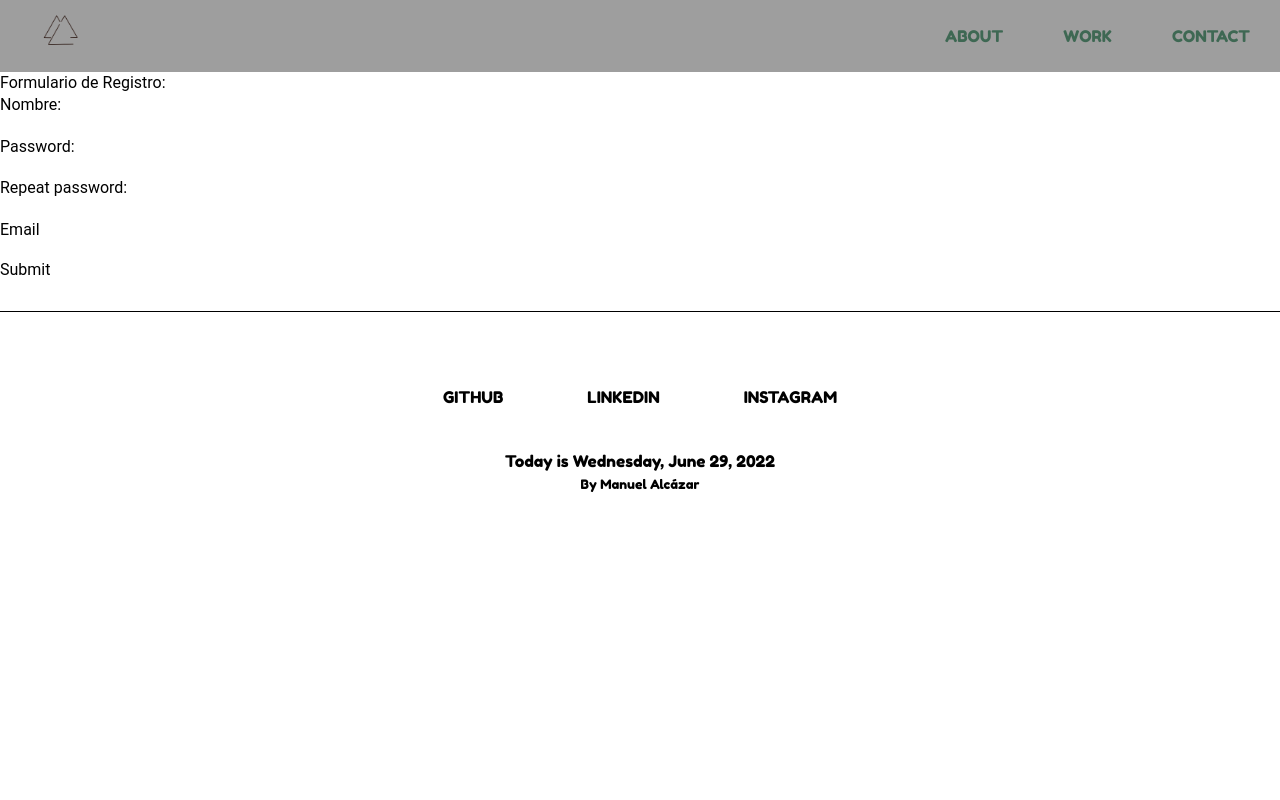
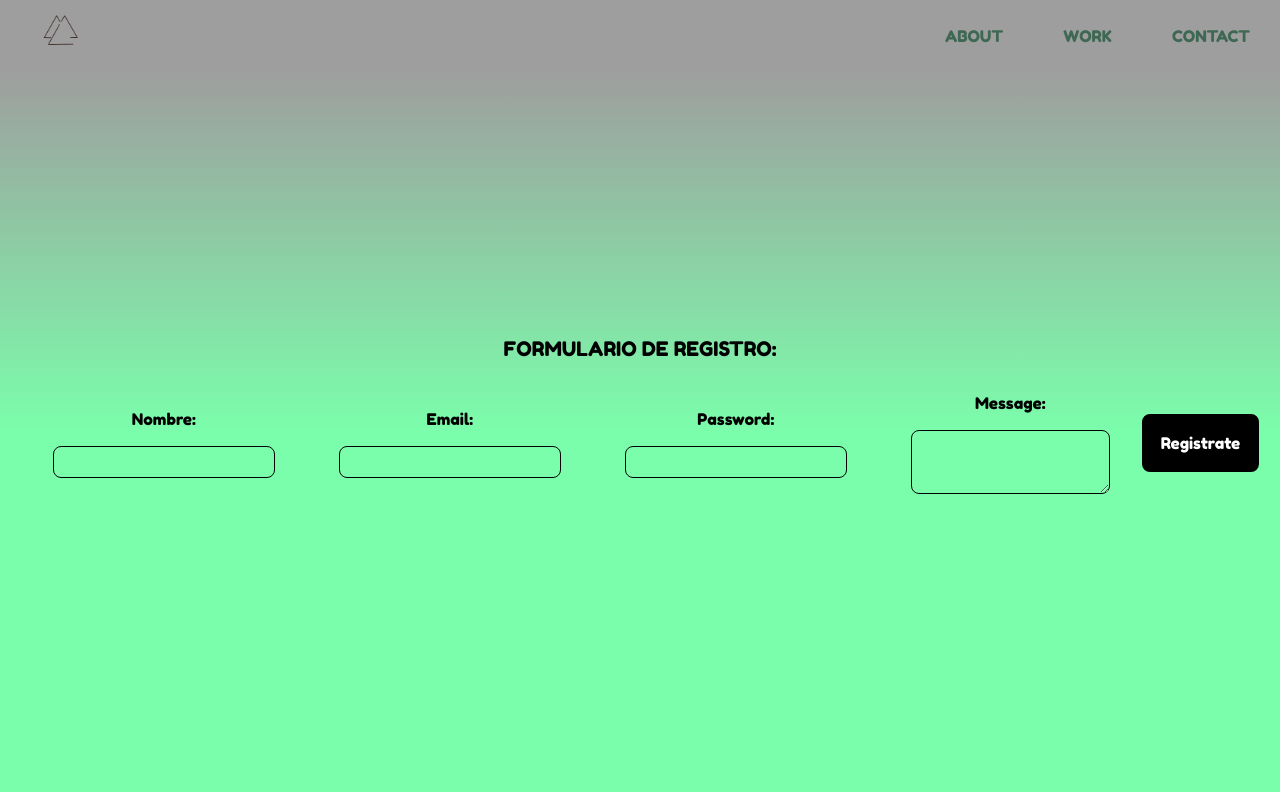
Before and after one commit to Manuel0311Nan/PortfolioAngular, an Angular app: page /contact in a window 1280 px wide. Shown: the top 800 px of the page. Built offline with nearby package versions, Linux system fonts and the light colour scheme.

Commit message:
maquetación formulario

```diff
--- a/src/app/app-routing.module.ts
+++ b/src/app/app-routing.module.ts
@@ -2,7 +2,7 @@ import { NgModule } from '@angular/core';
 import { RouterModule, Routes } from '@angular/router';
 
 const routes: Routes = [
-  { path: '', redirectTo: 'home', pathMatch: 'full' },
+  { path: '', redirectTo: 'about', pathMatch: 'full' },
   { path: 'about', loadChildren: () => import('./pages/about/about.module').then(m => m.AboutModule) },
   { path: 'work', loadChildren: () => import('./pages/work/work.module').then(m => m.WorkModule) },
   { path: 'contact', loadChildren: () => import('./pages/contact/contact.module').then(m=>m.ContactModule)}
--- a/src/app/app.module.ts
+++ b/src/app/app.module.ts
@@ -3,7 +3,7 @@ import { BrowserModule } from '@angular/platform-browser';
 import { AppRoutingModule } from './app-routing.module';
 import { AppComponent } from './app.component';
 import { CoreModule } from './core/core.module';
-
+import { HttpClientModule} from '@angular/common/http'
 @NgModule({
   declarations: [
     AppComponent
@@ -11,7 +11,8 @@ import { CoreModule } from './core/core.module';
   imports: [
     BrowserModule,
     AppRoutingModule,
-    CoreModule
+    CoreModule,
+    HttpClientModule
   ],
   providers: [],
   bootstrap: [AppComponent]
--- a/src/app/models/user-register.ts
+++ b/src/app/models/user-register.ts
@@ -1,6 +1,5 @@
 export interface UserRegister {
   name: string;
+  email: string;
   password: string;
-  passwordRepeat: string
-  email: string;
 }
--- a/src/app/pages/about/about.component.html
+++ b/src/app/pages/about/about.component.html
@@ -3,9 +3,9 @@
     <img class="about__img" src="./../../../assets/images/avatar.jpg" alt="...">
     <div class="about__info">
     <h1 class="about__h1">I'm Manuel Alcázar</h1>
-    <p class="about__p">I'm a Full Stafk Devolper especialiced in Angular, PHP and MySQL </p>
+    <p class="about__p">I'm a Full Stack Devoloper especialiced in Angular, PHP and MySQL </p>
 
   </div>
-  <h3 class="about__link"> Catch my   <a class="about__a" routerLink='/work'> work!</a> </h3>
+  <h3 class="about__link"> Catch my   <a class="about__a" routerLink='/work'> jobs!</a> </h3>
   </div>
 </section>
--- a/src/app/pages/contact/contact-routing.module.ts
+++ b/src/app/pages/contact/contact-routing.module.ts
@@ -3,8 +3,7 @@ import { NgModule } from '@angular/core';
 import { RouterModule, Routes } from '@angular/router';
 
 const routes: Routes = [
-  {
-    path: "",
+  {path: "",
     component: ContactComponent
   }
 ];
--- a/src/app/pages/contact/contact.component.html
+++ b/src/app/pages/contact/contact.component.html
@@ -1,49 +1,25 @@
-<h2>Formulario de Registro:</h2>
-<!-- formGroup es el nombre de nuestro formFroup del .ts -->
-<form novalidate (ngSubmit)="onSubmit()" [formGroup]="userRegisterForm">
-  <!-- Fieldset del primer campo - name -->
-	<fieldset>
-    <label for="name">Nombre:</label>
-    <input type="text" id="name" formControlName="name" />
-		<!-- Si el campo name es invalido / ha sido tocado / submitted = true -->
-    <div *ngIf="!userRegisterForm.get('name')?.valid &&
-        (userRegisterForm.get('name')?.dirty || submitted)">
-      Has introducido mal tu nombre
-    </div>
+<section class="form">
+<h2 class="form__h2">Formulario de Registro:</h2>
+<form class="form__form" novalidate (ngSubmit)="onSubmit()" [formGroup]="userRegisterForm">
+	<fieldset class="form__fieldset">
+    <label class="form__label" for="name">Nombre:</label>
+    <input class="form__input" type="text" id="name" formControlName="name"  />
   </fieldset>
+  <fieldset class="form__fieldset">
+    <label class="form__label" for="email">Email:</label>
+    <input class="form__input" type="text" id="email" formControlName="email"  />
 
-	<!-- Fieldset del segundo campo - password -->
-	<fieldset>
-    <label for="password">Password:</label>
-    <input type="password" id="password" formControlName="password" />
-		<!-- Si el campo password es invalido / ha sido password / submitted = true -->
-    <div *ngIf="!userRegisterForm.get('password')?.valid &&
-        (userRegisterForm.get('password')?.dirty || submitted)">
-      Has introducido mal tu contraseña
-    </div>
   </fieldset>
+	<fieldset class="form__fieldset">
+    <label class="form__label" for="password">Password:</label>
+    <input class="form__input" type="password" id="password" formControlName="password" />
 
-	<!-- Fieldset del segundo campo - repeatPassword -->
-	<fieldset>
-    <label for="passwordRepeat">Repeat password:</label>
-    <input type="password" id="passwordRepeat" formControlName="passwordRepeat" />
-		<!-- Si el campo repeatPassword es invalido / ha sido password / submitted = true -->
-    <div *ngIf="!userRegisterForm.get('passwordRepeat')?.valid&&
-        (userRegisterForm.get('passwordRepeat')?.dirty || submitted)"> -->
-      Tu contraseña no coincide
- </div>
   </fieldset>
-  <fieldset>
-    <label for="email">Email</label>
-    <input type="text" id="email" formControlName="email" />
-		<!-- Si el campo repeatPassword es invalido / ha sido password / submitted = true -->
-    <div *ngIf="!userRegisterForm.get('email')?.valid&&
-        (userRegisterForm.get('rmail')?.dirty || submitted)"> -->
-      Email Incorrecto
- </div>
+  <fieldset class="form__fieldset">
+    <label class="form__label" for="message">Message:</label>
+    <textarea class="form__textarea" name="" id=""></textarea>
+
   </fieldset>
-
-	<!-- Botón deshabilitado hasta que el formulario sea valid -->
-	<button type="submit" [disabled]="!userRegisterForm.valid">Submit</button>
-
+	<button class="form__button" type="submit" [disabled]="!userRegisterForm.valid">Registrate</button>
 </form>
+</section>
--- a/src/app/pages/contact/contact.component.ts
+++ b/src/app/pages/contact/contact.component.ts
@@ -1,6 +1,7 @@
 import { Component} from '@angular/core';
-import { FormGroup, FormBuilder, Validators } from '@angular/forms';
+import { FormGroup, FormBuilder, Validators, FormControl } from '@angular/forms';
 import { UserRegister } from 'src/app/models/user-register';
+
 @Component({
   selector: 'app-contact',
   templateUrl: './contact.component.html',
@@ -9,25 +10,21 @@ import { UserRegister } from 'src/app/models/user-register';
 export class ContactComponent{
   public userRegisterForm: FormGroup;
   public submitted: boolean = false;
-  passwordPattern = "^(?=.*\d)(?=.*[a-z])(?=.*[A-Z])(?!.*\s).{6,12}$";
-  emailPattern = "^[a-z0-9._%+-]+@[a-z0-9.-]+\.[a-z]{2,4}$";
-  constructor(private formBuilder: FormBuilder) {
+  constructor(
+    private formBuilder: FormBuilder,) {
     this.userRegisterForm = this.formBuilder.group({
-      name: ['', [Validators.required, Validators.maxLength(20)]],
-      password: ['', [Validators.required, Validators.pattern(this.passwordPattern)]],
-      passwordRepeat: ['', [Validators.required, Validators.pattern(this.passwordPattern)]],
-      email: ['', Validators.required, Validators.pattern(this.emailPattern)]
+      name:  new FormControl( '', [Validators.required,]),
+      email:new FormControl( '', [Validators.required, Validators.pattern("^[a-z0-9._%+-]+@[a-z0-9.-]+\.[a-z]{2,4}$")]),
+      password: new FormControl( '', [Validators.required,  Validators.pattern("^(?=.*\d)(?=.*[a-z])(?=.*[A-Z])(?!.*\s).{6,12}$")])
     })
   }
-
   public onSubmit(): void {
     this.submitted = true;
     if (this.userRegisterForm.valid) {
       const user: UserRegister = {
         name: this.userRegisterForm.get('name')?.value,
+        email: this.userRegisterForm.get('email')?.value,
         password: this.userRegisterForm.get('password')?.value,
-        passwordRepeat: this.userRegisterForm.get('passwordRepeat')?.value,
-        email: this.userRegisterForm.get('email')?.value,
       };
       console.log(user);
       this.userRegisterForm.reset();
--- a/src/app/pages/contact/contact.module.ts
+++ b/src/app/pages/contact/contact.module.ts
@@ -1,3 +1,4 @@
+import { RouterModule } from '@angular/router';
 import { ReactiveFormsModule } from '@angular/forms';
 import { NgModule } from '@angular/core';
 import { CommonModule } from '@angular/common';
@@ -13,7 +14,8 @@ import { ContactComponent } from './contact.component';
   imports: [
     CommonModule,
     ContactRoutingModule,
-    ReactiveFormsModule
+    ReactiveFormsModule,
+    RouterModule
   ]
 })
 export class ContactModule { }
--- a/src/styles/1-pages/_about.scss
+++ b/src/styles/1-pages/_about.scss
@@ -3,7 +3,7 @@
   justify-content: center;
   background: linear-gradient(180deg, #9e9e9e 0%, rgba(252, 176, 69, 0.596) 80%);
   width: 100%;
-  height: 70vh;
+  height: 90vh;
   &__div{
     display: flex;
     justify-content: center;
--- a/src/styles/1-pages/_contact.scss
+++ b/src/styles/1-pages/_contact.scss
@@ -1,31 +1,61 @@
-.container{
+.form{
   display: flex;
-
+flex-direction: column;
 justify-content: center;
   align-items: center;
   width: 100%;
   background: rgb(158,158,158);
   background: linear-gradient(180deg, rgba(158,158,158,1) 0%, hsla(142, 98%, 55%, 0.582) 50%);
-  height: 70vh;
-  @media screen  and (max-width: 900px) {
+  height: 90vh;
+  @media screen  and (max-width: 1000px) {
+    padding-top: 3em;
+    height: 90vh;
+        }
+        &__form{
+          display: flex;
+          align-items: center;
+          justify-content: space-between;
+          @media screen  and (max-width: 1000px) {
             flex-direction: column;
                 }
-  .contact{
-    background: rgba(252, 249, 249, 0.226);
+        }
+        &__fieldset{
+          padding: 2em;
+          width: 250px;
+          display: flex;
+          flex-direction: column;
           align-items: center;
-    &__title{
+        }
+        &__h2{
           font-family: 'Fredoka One', cursive;
-      margin-right: 10em ;
+          font-size: 20px;
+          justify-content: center;
+          text-transform: uppercase;
         }
         &__label{
           font-family: 'Fredoka One', cursive;
         }
         &__input{
-      border-bottom: 1px black solid;
+          border: 1px solid black;
+          border-radius: .5rem;
+          margin-top: 1em;
+          height: 2em;
+
+        }
+        &__textarea{
+          border: 1px solid black;
+          border-radius: .5rem;
+          margin-top: 1em;
+          height: 4em;
+
+        }
+        &__button{
+          padding: 1rem;
+          background-color: black;
+          color: white;
+          font-family: 'Fredoka One', cursive;
+          border: 3px solid black;
+          cursor: pointer;
+          border-radius: .5rem;
         }
 }
-  .contact:hover{
-border: 1px black;
-
-  }
-}
```
Lines whose indentation alone changed are shown as unchanged.
